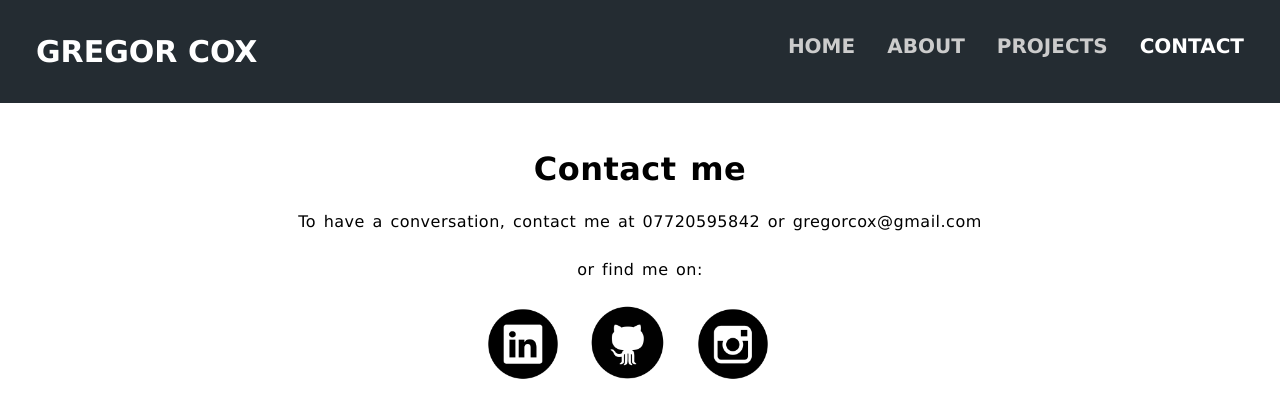
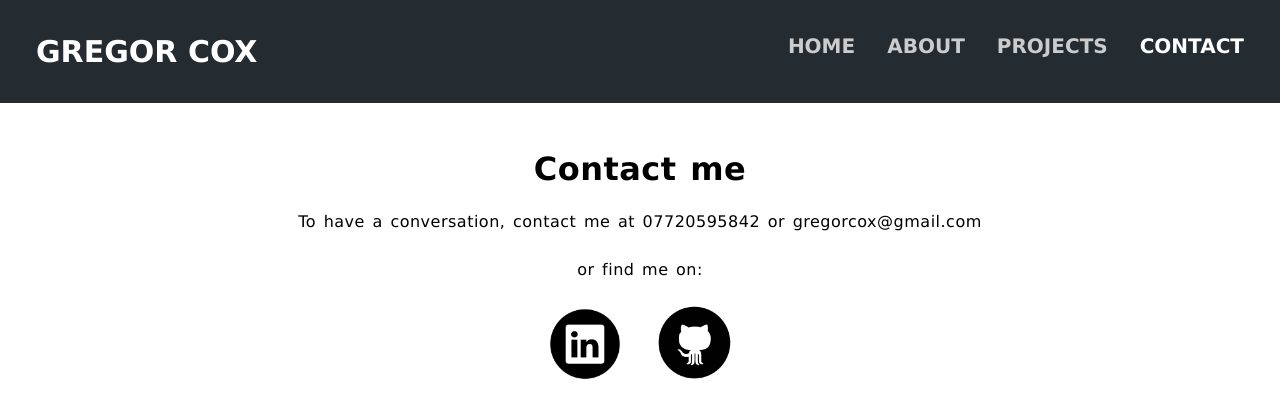
Before and after one commit to gregorcox/personal-site, a React (Create React App) app: page /contact in a window 1280 px wide. Shown: the top 418 px of the page. Built offline with nearby package versions, Linux system fonts and the light colour scheme.

Commit message:
removes social media link

```diff
--- a/src/App.css
+++ b/src/App.css
@@ -117,7 +117,8 @@
 
 
 .social-media img {
-  margin-right: 25px;
+  margin-right: 15px;
+  margin-left: 15px;
   padding-bottom: 8px;
   border-bottom: 8px solid white;
 }
--- a/src/components/Contact.js
+++ b/src/components/Contact.js
@@ -12,9 +12,9 @@
         <a href="https://www.github.com/gregorcox" alt="GitHub" target="_blank">
           <img src={require('../images/github.png')} height="80" width="80" alt="GitHub"/>
         </a>
-        <a href="https://www.instagram.com" alt="Instagram" target="_blank">
+        {/* <a href="https://www.instagram.com" alt="Instagram" target="_blank">
           <img src={require('../images/instagram.png')} height="80" width="80" alt="Instagram" />
-        </a>
+        </a> */}
       </div>
   </div>
 );
```
